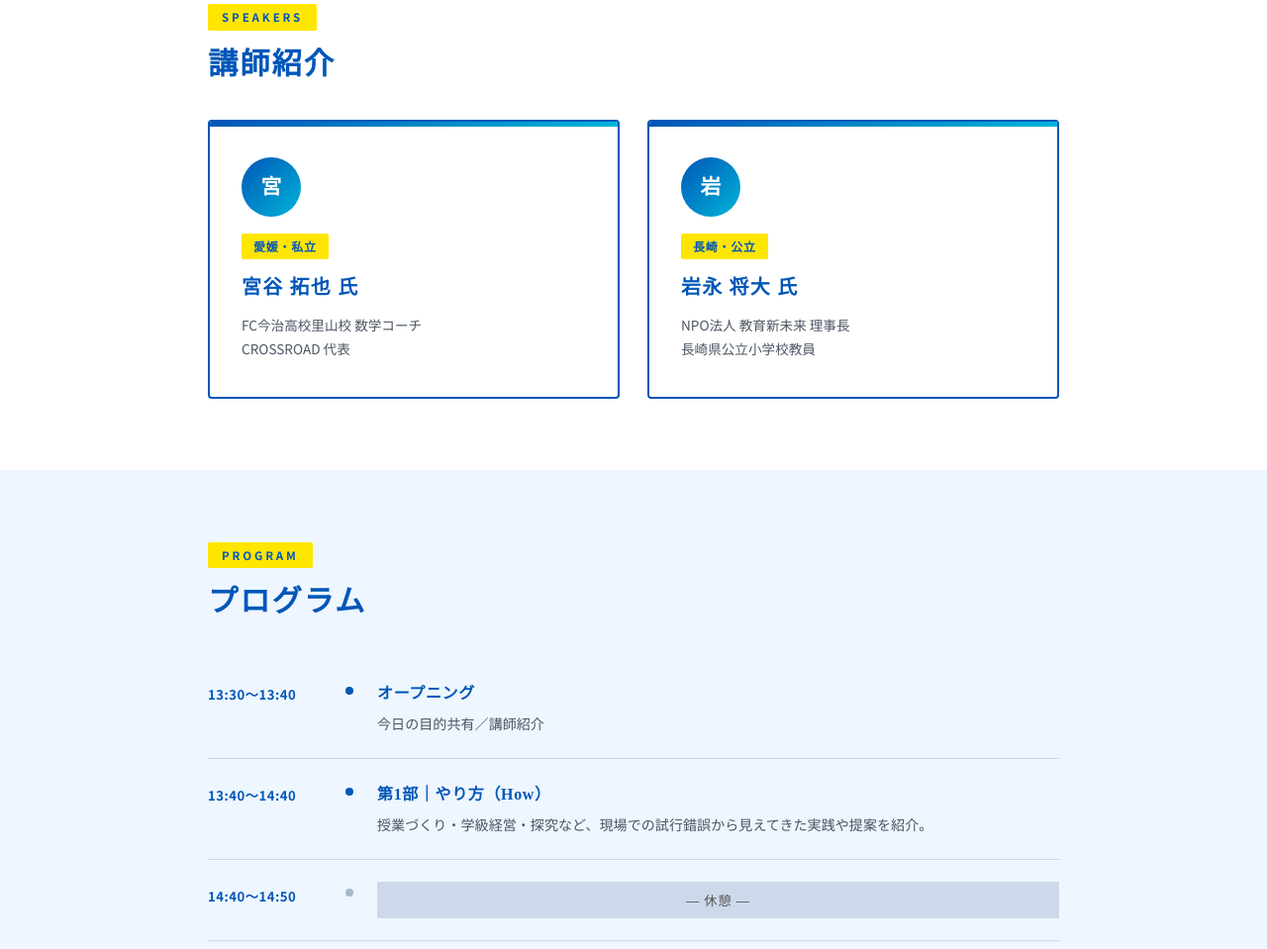
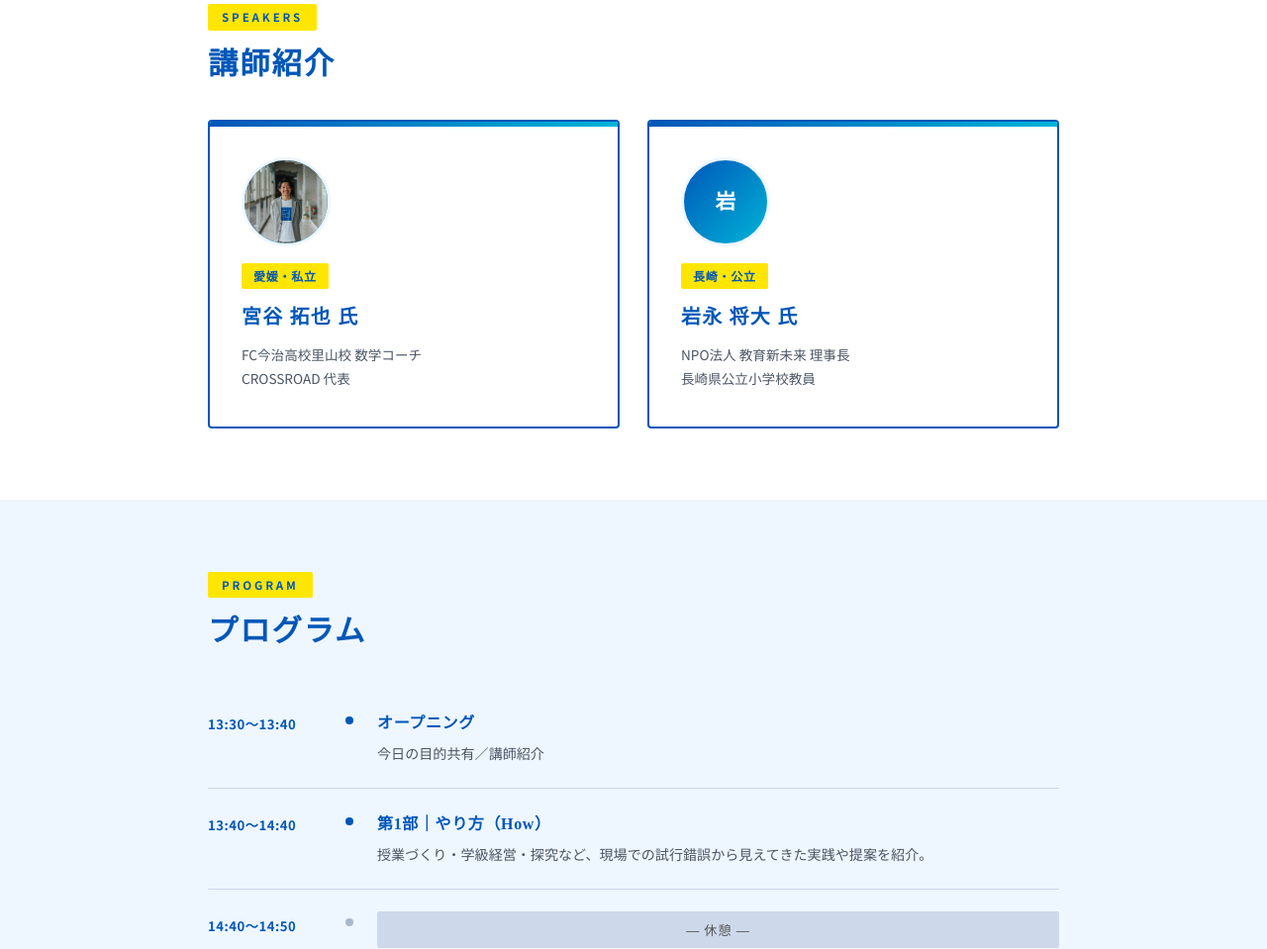
Before and after one commit to 109-lab/seminar, a plain HTML site: page index.html in a window 1280 px wide. Shown: the part 1243-2202 px from the top of the page at 99% size. Drawn offline with Linux system fonts and the light colour scheme.

Commit message:
Add files via upload

```diff
--- a/index.html
+++ b/index.html
@@ -231,16 +231,23 @@
 
     /* 講師イニシャルアバター */
     .speaker-avatar {
-      width: 60px; height: 60px;
+      width: 90px; height: 90px;
       border-radius: 50%;
+      overflow: hidden;
+      margin-bottom: 16px;
+      border: 3px solid var(--light);
       background: linear-gradient(135deg, var(--primary), var(--accent));
       display: flex; align-items: center; justify-content: center;
       font-family: 'Noto Serif JP', serif;
       font-size: 1.3rem;
       font-weight: 700;
       color: white;
-      margin-bottom: 16px;
-      letter-spacing: 0;
+    }
+    .speaker-avatar img {
+      width: 100%;
+      height: 100%;
+      object-fit: cover;
+      object-position: center 15%;
     }
     .speaker-area {
       display: inline-block;
@@ -569,7 +576,9 @@
     <h2 class="section-title">講師紹介</h2>
     <div class="speakers-grid">
       <div class="speaker-card">
-        <div class="speaker-avatar">宮</div>
+        <div class="speaker-avatar">
+          <img src="miyatani.jpg" alt="宮谷拓也" />
+        </div>
         <span class="speaker-area">愛媛・私立</span>
         <div class="speaker-name">宮谷 拓也 氏</div>
         <div class="speaker-role">
```
Also changed, not shown: miyatani.jpg (added).
